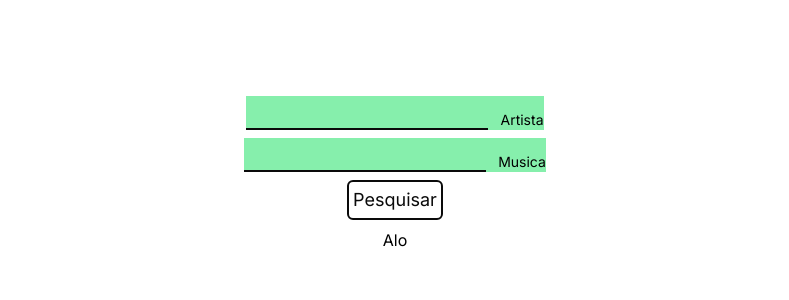
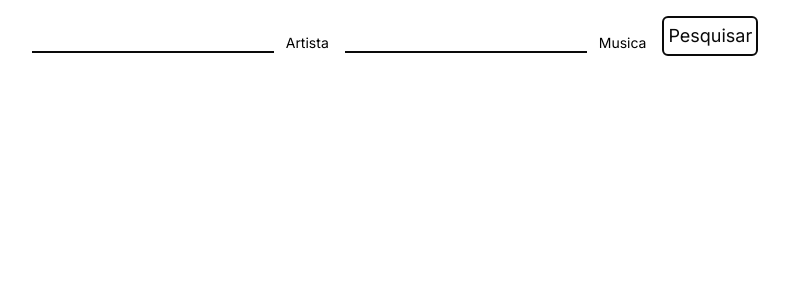
Before and after one commit to bezlima/chords-web, a Next.js app: page / in a window 1280 px wide. Shown: the top 300 px of the page, without its empty margins (245-1034 px from the left). Built offline with nearby package versions, Linux system fonts and the light colour scheme.

Commit message:
feat: form

```diff
--- a/src/app/components/button/index.tsx
+++ b/src/app/components/button/index.tsx
@@ -1,6 +1,6 @@
-import { ReactNode } from 'react'
+import { InputHTMLAttributes, ReactNode } from 'react'
 
-interface IButton {
+interface IButton extends InputHTMLAttributes<HTMLButtonElement> {
     children: ReactNode
 }
 
--- a/src/app/components/input/index.tsx
+++ b/src/app/components/input/index.tsx
@@ -1,12 +1,15 @@
-interface IInput {
+import { InputHTMLAttributes } from 'react'
+
+interface IInput extends InputHTMLAttributes<HTMLInputElement> {
     label?: string
 }
 
-export default function Input({ label }: IInput) {
+export default function Input({ label, ...rest }: IInput) {
     return (
-        <span className="flex items-end gap-3 bg-green-300">
+        <span className="flex items-end gap-3">
             <input
                 id={label}
+                {...rest}
                 type="text"
                 className={`
                         p-1
--- a/src/app/page.tsx
+++ b/src/app/page.tsx
@@ -1,14 +1,49 @@
+'use client'
+
+import { useState } from 'react'
 import Button from './components/button'
 import HTMLRender from './components/htmlRender'
 import Input from './components/input'
 
+interface IForm {
+    artist: string
+    music: string
+}
+
 export default function Home() {
+    const [music, setMusic] = useState<string>('')
+    const [form, setForm] = useState<IForm>({
+        artist: '',
+        music: '',
+    })
+
+    function onSubmit() {
+        alert(form.artist + ' ' + form.music)
+    }
+
     return (
-        <main className="flex min-h-screen flex-col items-center gap-2 p-24">
-            <Input label="Artista" />
-            <Input label="Musica" />
-            <Button> Pesquisar </Button>
-            <HTMLRender music={'<p> Alo </p>'} />
+        <main className="flex min-h-screen flex-col items-center gap-2 mt-4">
+            <form
+                onSubmit={onSubmit}
+                className={`
+                    flex
+                    items-center
+                    gap-4
+                `}
+            >
+                <Input
+                    label="Artista"
+                    value={form.artist}
+                    onChange={(e) => setForm({ ...form, artist: e.target.value })}
+                />
+                <Input
+                    label="Musica"
+                    value={form.music}
+                    onChange={(e) => setForm({ ...form, music: e.target.value })}
+                />
+                <Button type="submit"> Pesquisar </Button>
+            </form>
+            <HTMLRender music={music} />
         </main>
     )
 }
```
